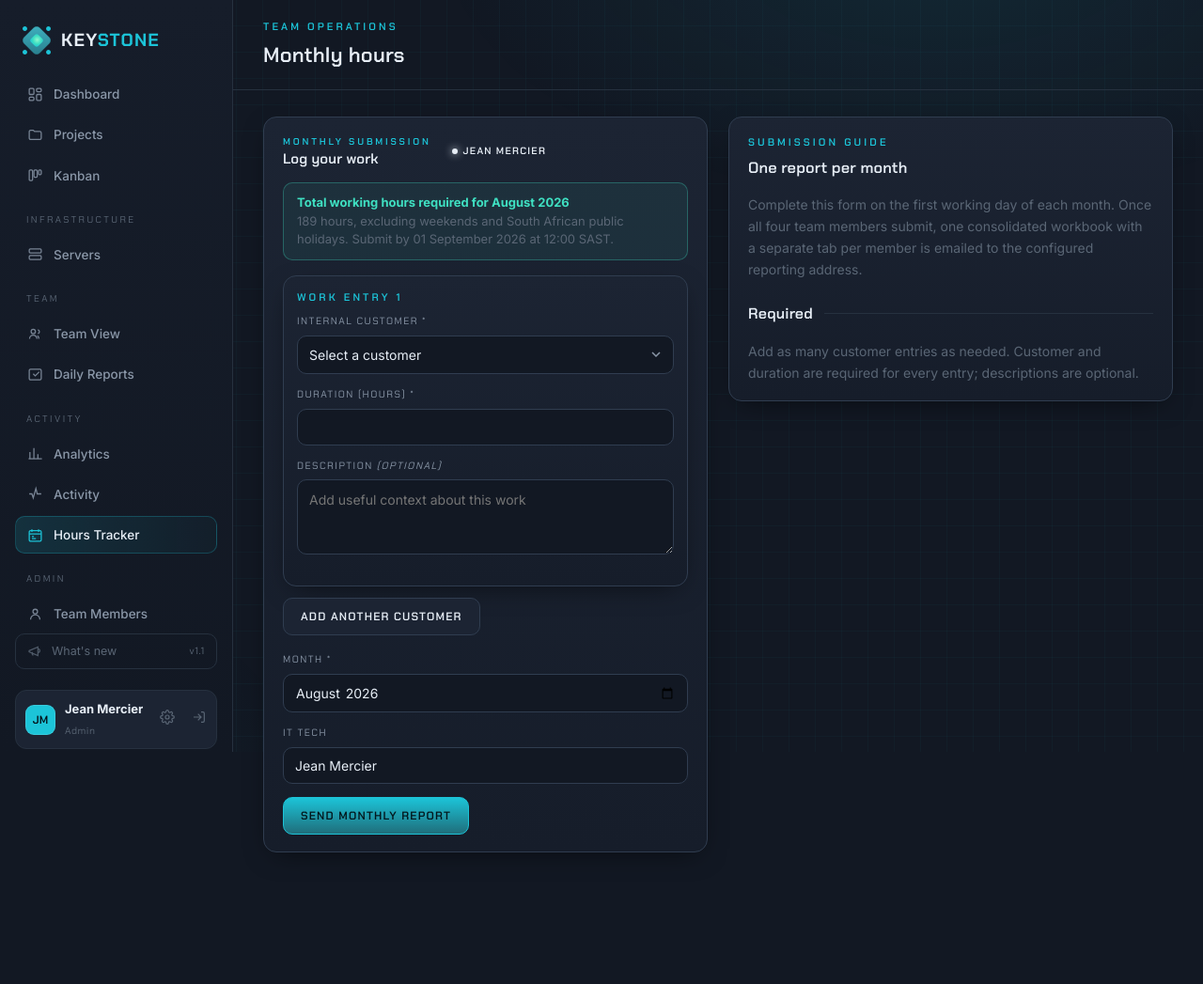
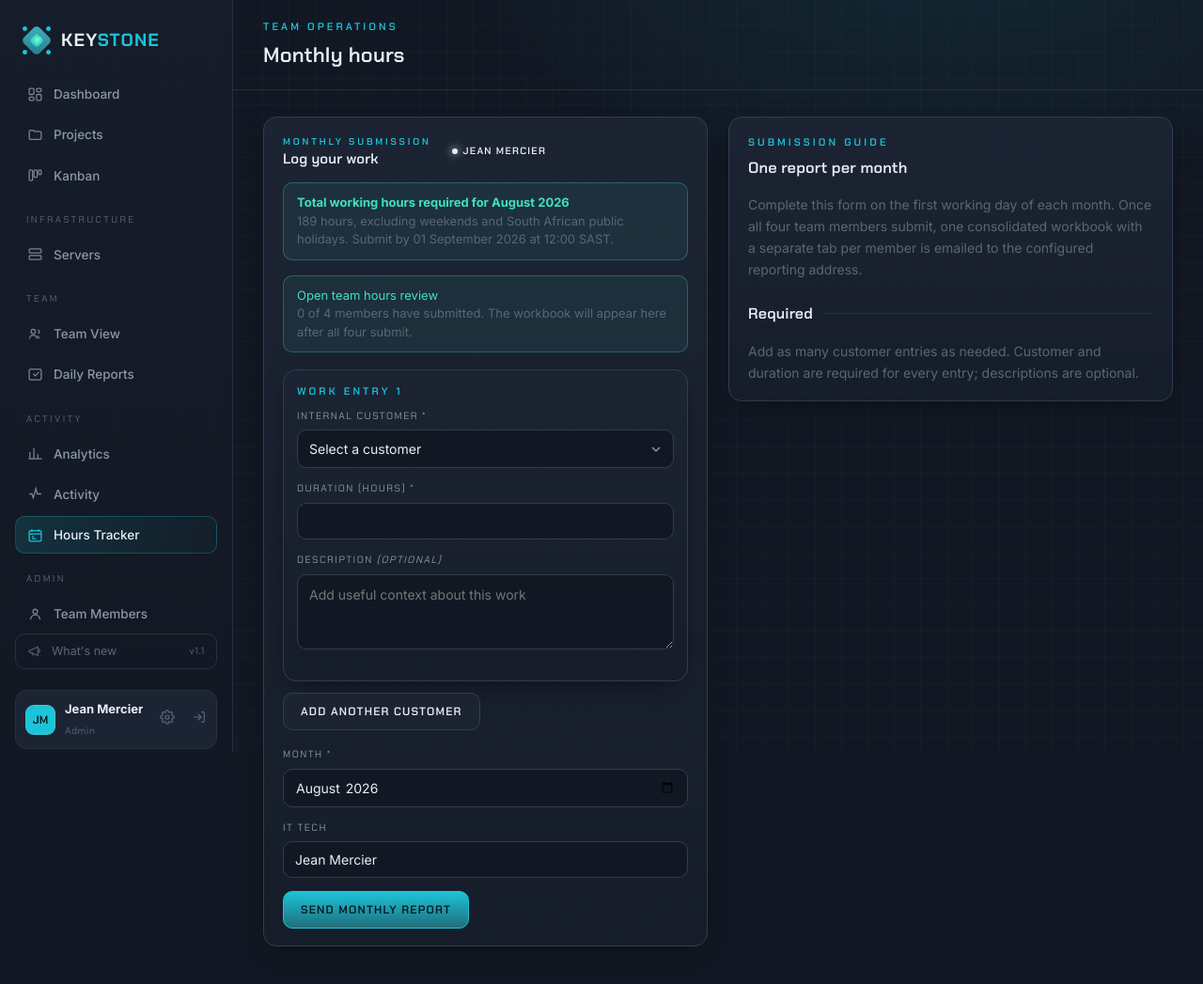
Before and after one commit to Henricus-dw/KeystoneManagement, a FastAPI app: page /hours-tracker in a window 1280 px wide. Shown: the top 1047 px of the page at 94% size. Before the commit the page ends 907 px from the top, so only its background shows below. Run offline with FastAPI, Linux system fonts and the light colour scheme; the visitor is signed in with stand-in values (Sample User, id 1).

Commit message:
hours tracker updates

```diff
--- a/app/routers/pages.py
+++ b/app/routers/pages.py
@@ -697,11 +697,15 @@ def _hours_page_values(report_month: date) -> dict:
 def hours_tracker(request: Request, user: User = Depends(require_user), db: Session = Depends(get_db)):
     report_month = previous_month(datetime.now(ZoneInfo("Africa/Johannesburg")).date())
     cycle = db.get(MonthlyHoursCycle, report_month)
+    submitted_count = db.scalar(select(func.count(MonthlyHoursSubmission.id)).where(
+        MonthlyHoursSubmission.report_month == report_month
+    )) or 0
     return _hours_template(request, user, HOURS_CUSTOMERS,
                            entries=[{"customer": "", "other_customer": "", "duration": "", "description": ""}],
                            month=report_month.strftime("%Y-%m"),
                            **_hours_page_values(report_month),
                            review_available=bool(cycle and cycle.workbook_path),
+                           submitted_count=submitted_count,
                            submitted=request.query_params.get("submitted") == "1")
 
 
@@ -816,7 +820,19 @@ def hours_review(
     cycle = db.get(MonthlyHoursCycle, report_month)
     path = _hours_cycle_path(cycle) if cycle else None
     if not path:
-        return RedirectResponse("/hours-tracker?review=missing", status_code=303)
+        submitted_count = db.scalar(select(func.count(MonthlyHoursSubmission.id)).where(
+            MonthlyHoursSubmission.report_month == report_month
+        )) or 0
+        return templates.TemplateResponse(request, "hours_review.html", {
+            "user": user,
+            "nav": "hours",
+            "month": report_month.strftime("%Y-%m"),
+            "month_label": report_month.strftime("%B %Y"),
+            "sheets": [],
+            "sent": False,
+            "waiting": True,
+            "submitted_count": submitted_count,
+        })
     return templates.TemplateResponse(request, "hours_review.html", {
         "user": user,
         "nav": "hours",
--- a/templates/hours_tracker.html
+++ b/templates/hours_tracker.html
@@ -17,8 +17,8 @@
 		{% if submitted %}
 		<div class="notice success">Your hours were saved. The consolidated team workbook will be available for review after all four team members submit.</div>
 		{% endif %}
-		{% if review_available and user.role.value in ['Admin', 'Manager'] %}
-		<div class="notice success"><a href="/hours-tracker/review?month={{ month }}">Review the consolidated {{ report_month_label }} workbook</a></div>
+		{% if user.role.value in ['Admin', 'Manager'] %}
+		<div class="notice {{ 'success' if review_available else '' }}"><a href="/hours-tracker/review?month={{ month }}">{{ 'Review the consolidated ' ~ report_month_label ~ ' workbook' if review_available else 'Open team hours review' }}</a>{% if not review_available %}<br><span class="dim">{{ submitted_count }} of 4 members have submitted. The workbook will appear here after all four submit.</span>{% endif %}</div>
 		{% endif %}
 		{% if error %}
 		<div class="notice danger" id="hours-error" data-error="{{ error }}">{{ error }}</div>
```
Also changed, not shown: templates/hours_review.html (+11 -4 lines).
